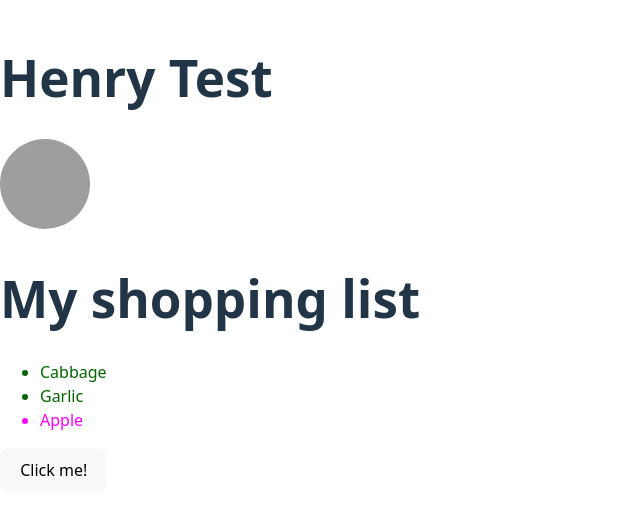
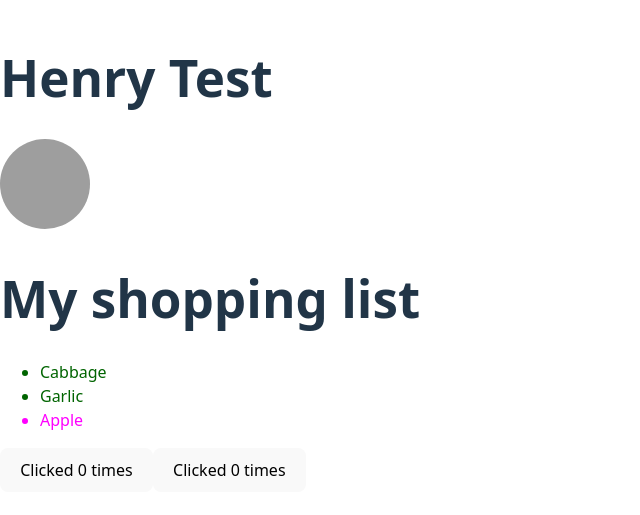
Before and after one commit to EmmanuelVernet/official-react-tutorial, a React (Vite) app: page / in a window 1280 px wide. Shown: the part 147-662 px from the top of the page, without its empty margins (0-640 px from the left). Built offline with nearby package versions, Linux system fonts and the light colour scheme; grey boxes are pictures that could not be loaded.

Commit message:
added state to btns

```diff
--- a/src/exercises/overview/App.jsx
+++ b/src/exercises/overview/App.jsx
@@ -16,6 +16,7 @@ export default function App() {
       </div>
       <div>
         <Button />
+        <Button />
       </div>
     </>
 
--- a/src/exercises/overview/Button.jsx
+++ b/src/exercises/overview/Button.jsx
@@ -14,14 +14,19 @@
 //     </div>
 //   );
 // }
+
+import { useState } from "react"
+
 export default function Button() {
+  const [count, setCount] = useState(0);
     function handleClick() {
-      alert ("Clicked!")
+      // alert ("Clicked!")
+      setCount(count + 1)
     }
 
     return (
       <button onClick={handleClick}>
-        Click me!
+        Clicked {count} times
       </button>
     )
   }
```
